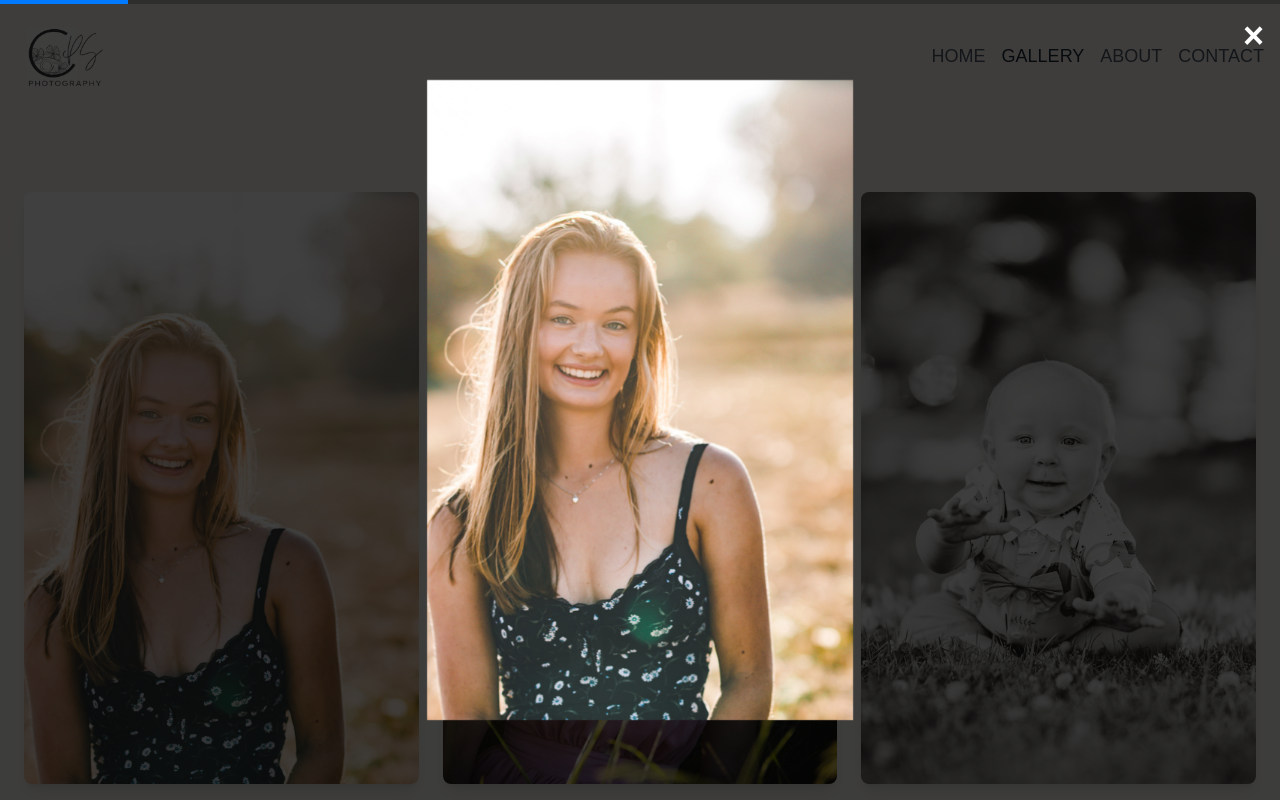
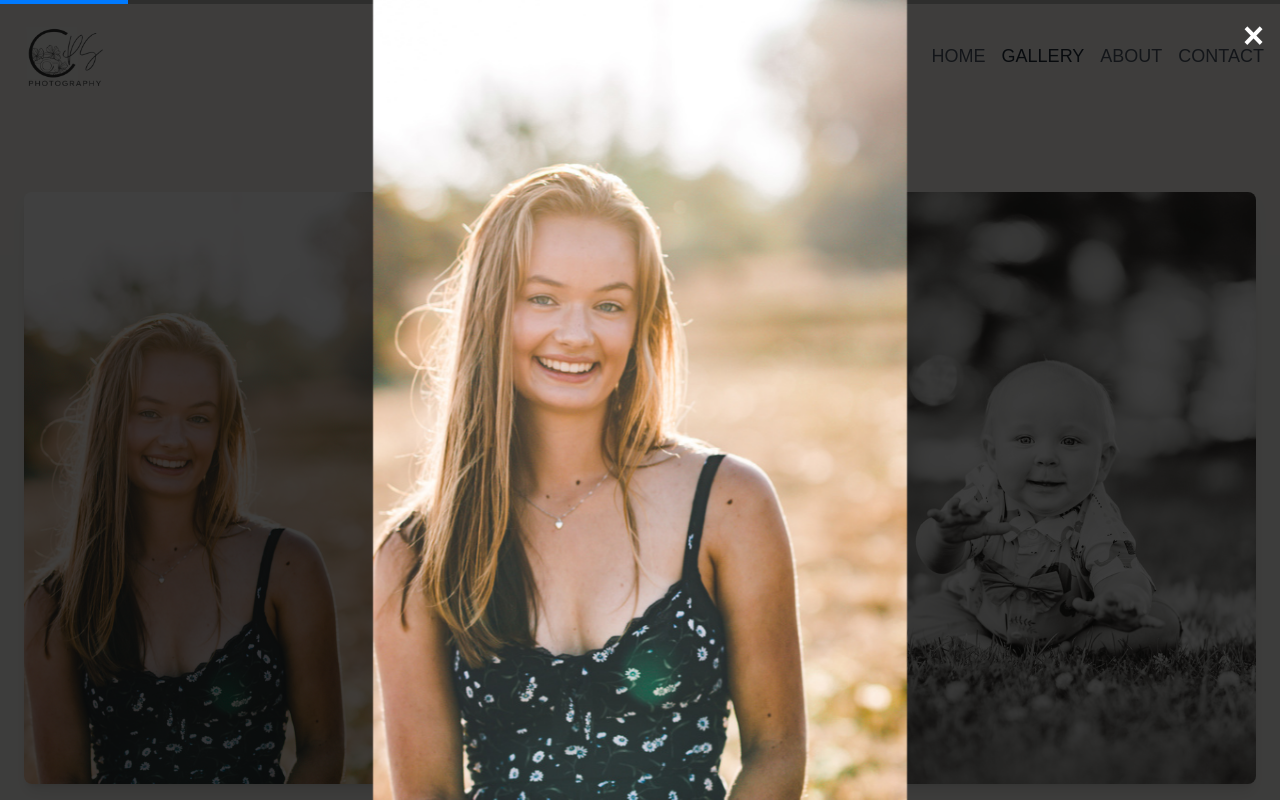
Before and after one commit to MonkeyCrumbs999/carly-photo-site, a React (Vite) app: page /gallery in a window 1280 px wide. Both pictures are taken after a click on the element 221 px from the left and 491 px from the top of the page. Shown: the top 800 px of the page. Built offline with nearby package versions, Linux system fonts and the light colour scheme.

Commit message:
zoom bug fix

```diff
--- a/src/components/common/Lightbox.jsx
+++ b/src/components/common/Lightbox.jsx
@@ -1,4 +1,3 @@
-// src/components/common/Lightbox.jsx
 import React, { useState, useEffect } from "react";
 import { motion, AnimatePresence } from "framer-motion";
 import { Swiper, SwiperSlide } from "swiper/react";
@@ -40,10 +39,10 @@ const Lightbox = ({ images, selectedImage, onClose }) => {
           onClick={onClose}
         >
           <Swiper
-            modules={[Pagination]}
+            modules={[Pagination, Zoom]} // Include the Zoom module here
             spaceBetween={50}
             slidesPerView={1}
-            zoom={true}
+            zoom={true} // Enable zoom
             pagination={{
               type: "progressbar",
               progressbarFillClass: "swiper-pagination-progressbar-fill",
@@ -58,12 +57,16 @@ const Lightbox = ({ images, selectedImage, onClose }) => {
                 key={index}
                 className="flex items-center justify-center"
               >
+                <div className="swiper-zoom-container">
+                  {" "}
+                  {/* Wrap each image in a swiper-zoom-container */}
                   <img
                     src={image}
                     alt={`Gallery Image ${index + 1}`}
                     className="max-w-[90%] max-h-[80vh] object-contain"
                     style={{ marginTop: "2rem", marginBottom: "2rem" }}
                   />
+                </div>
               </SwiperSlide>
             ))}
             <div className="custom-pagination absolute bottom-0 left-0 right-0 w-full"></div>
```
Lines whose indentation alone changed are shown as unchanged.
